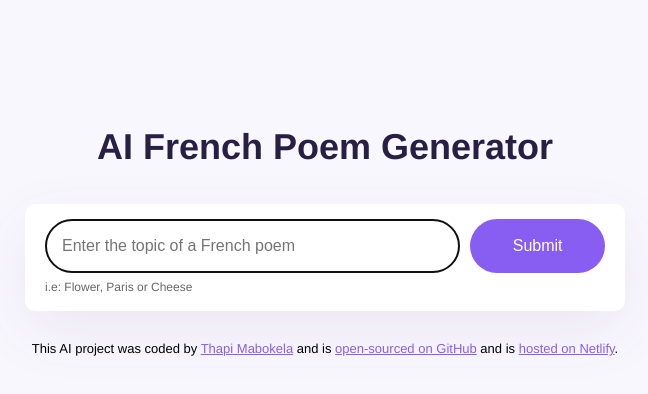
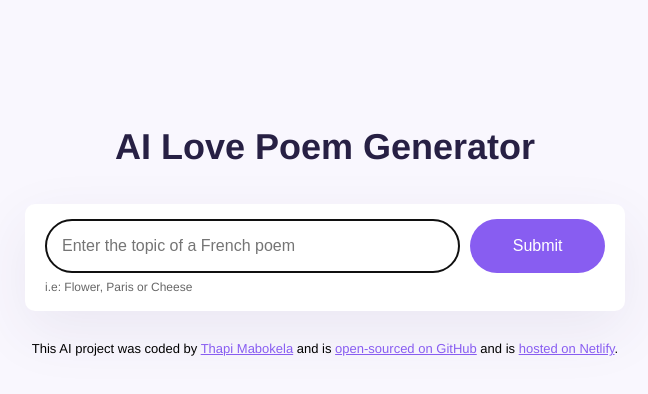
Before and after one commit to Thapi16/ai-poem.html, a plain HTML site: page index.html in a window 1280 px wide. Shown: the whole page, without its empty margins (315-963 px from the left). Drawn offline with nearby package versions, Linux system fonts and the light colour scheme.

Commit message:
Update index.html

```diff
--- a/index.html
+++ b/index.html
@@ -11,7 +11,7 @@
   <body>
     <div class="container">
       <header>
-        <h1>AI French Poem Generator</h1>
+        <h1>AI Love Poem Generator</h1>
       </header>
 
       <main>
```
